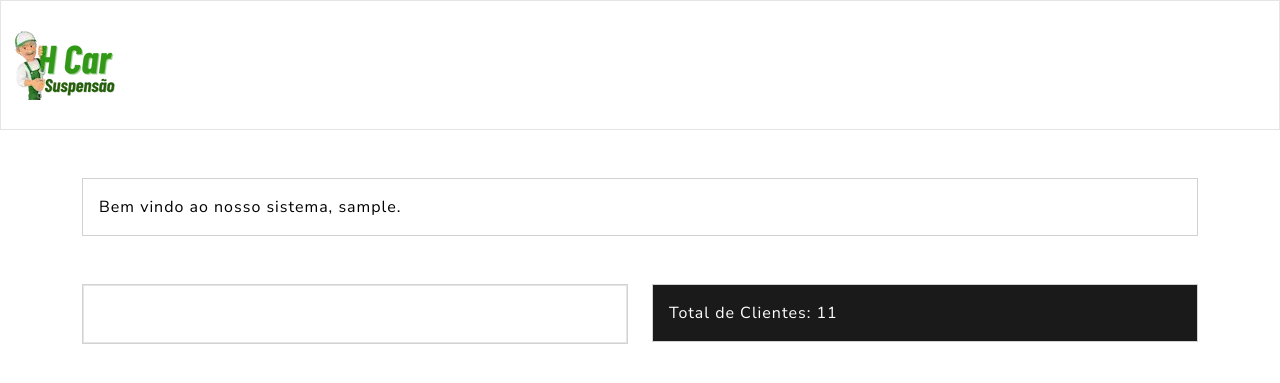
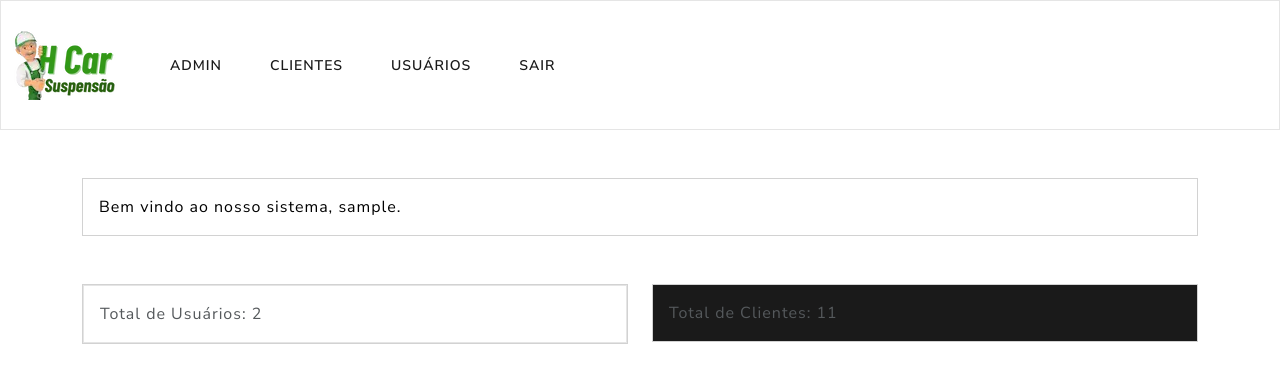
Before and after one commit to pedrosouzarp/sisteminha, a Flask app: page /admin in a window 1280 px wide. Shown: the top 383 px of the page. Run offline with Flask 3, Linux system fonts and the light colour scheme; a user stored in the database is signed in; data comes from the database, SQL or seed files in the repository; some libraries are stand-ins or nearby versions.

Commit message:
text-green

```diff
--- a/templates/admin.html
+++ b/templates/admin.html
@@ -24,20 +24,20 @@
                             <a class="nav-link" href="https://hcarsys.prostart.com.br/">Home</a>
                         </li>
                         <li class="nav-item">
-                            <a class="nav-link text-white active" aria-current="page" href="https://hcarsys.prostart.com.br/admin">Admin</a>
+                            <a class="nav-link text-green active" aria-current="page" href="https://hcarsys.prostart.com.br/admin">Admin</a>
                         </li>
                         {% else %}
                         <li class="nav-item">
-                            <a class="nav-link text-white active" aria-current="page" href="https://hcarsys.prostart.com.br/admin">Admin</a>
+                            <a class="nav-link text-green active" aria-current="page" href="https://hcarsys.prostart.com.br/admin">Admin</a>
                         </li>
                         <li class="nav-item">
-                            <a class="nav-link text-white active" aria-current="page" href="#" id="menu_clientes">Clientes</a>
+                            <a class="nav-link text-green active" aria-current="page" href="#" id="menu_clientes">Clientes</a>
                         </li>
                         <li class="nav-item">
-                            <a class="nav-link text-white active" aria-current="page" href="#" id="menu_usuarios">Usuários</a>
+                            <a class="nav-link text-green active" aria-current="page" href="#" id="menu_usuarios">Usuários</a>
                         </li>
                         <li class="nav-item">
-                            <a class="nav-link text-white active" aria-current="page" href="#" id="menu_sair">Sair</a>
+                            <a class="nav-link text-green active" aria-current="page" href="#" id="menu_sair">Sair</a>
                         </li>
                         {% endif %}
                     </ul>
@@ -82,14 +82,14 @@
                             <div class="row">
                                 <div class="col-6">
                                     <div class="card">
-                                        <div class="card-body bg-light text-white" id="total-usuarios">
+                                        <div class="card-body bg-light text-green" id="total-usuarios">
                                             Total Usuários: 0.
                                         </div>
                                     </div>
                                 </div>
                                 <div class="col-6">
                                     <div class="card">
-                                        <div class="card-body bg-primary text-white" id="total-clientes">
+                                        <div class="card-body bg-primary text-green" id="total-clientes">
                                             Total Clientes: 0.
                                         </div>
                                     </div>
--- a/templates/home.html
+++ b/templates/home.html
@@ -23,7 +23,7 @@
                             <a class="nav-link text-wite hactive" aria-current="page" href="https://hcarsys.prostart.com.br/">Home</a>
                         </li>
                         <li class="nav-item">
-                            <a class="nav-link text-white" href="https://hcarsys.prostart.com.br/admin">Admin</a>
+                            <a class="nav-link text-green" href="https://hcarsys.prostart.com.br/admin">Admin</a>
                         </li>
                     </ul>
                 </div>
```
